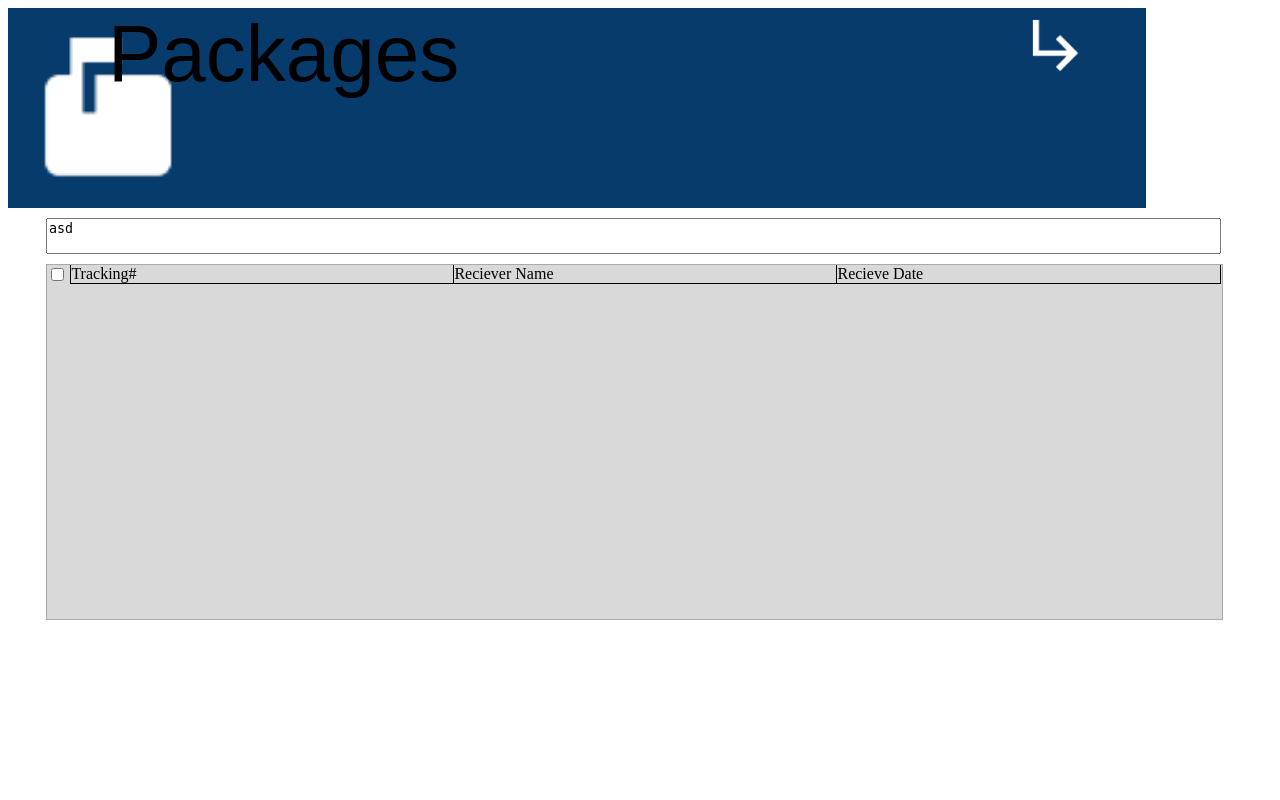
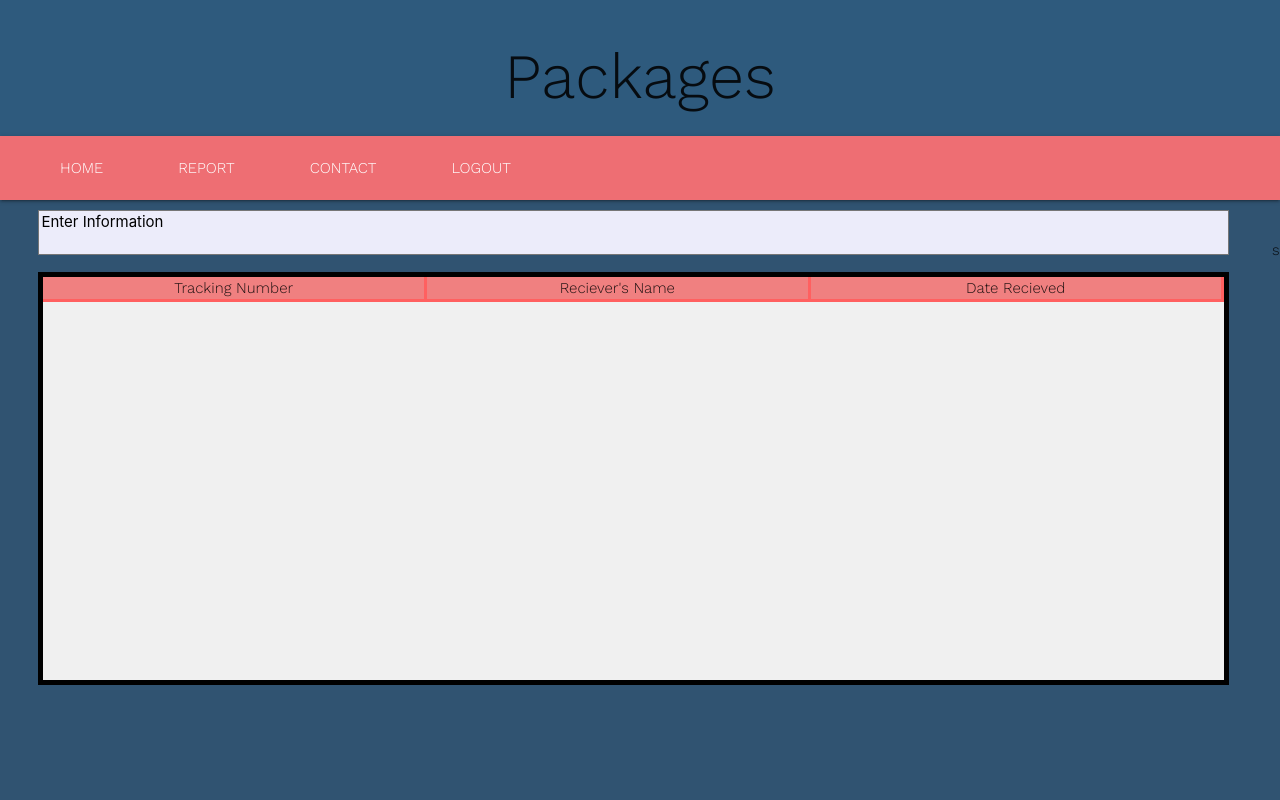
Before and after one commit to wang1kevin1/CruzMail, a Django app: page /manage/ in a window 1280 px wide. Run offline with Django 3.2, Linux system fonts and the light colour scheme.

Commit message:
menu and packages almost done

```diff
--- a/pre-release-1.0/cruzmail/static/css/manage.css
+++ b/pre-release-1.0/cruzmail/static/css/manage.css
@@ -1,4 +1,4 @@
-//dividers for manager top bar
+/*dividers for manager top bar*/
 .row:after {
     content: "";
     display: table;
@@ -24,13 +24,13 @@
 }
 .list2{
     padding-bottom: 28%;
-    border: 1px solid #aaa;
+    border: 5px solid black;
     margin-top:10px;
     margin-left:3%;
     margin-right:3%;
     width: 93%;
     resize:none;
-    background-color:#D9D9D9;
+    background-color:rgb(240, 240, 240);
 }
 
 .body {
@@ -41,6 +41,26 @@
 .col_title{
     float:left;
     width:32.5%;
-    border-right:1px solid black;
-    border-bottom:1px solid black;
+    text-align: center;
+    border-right:3px solid rgb(255, 96, 96);
+    border-bottom:3px solid rgb(255, 96, 96);
 }
+.col_xtitle{
+    float:left;
+    width:35%;
+    text-align: center;
+    border-right:3px solid rgb(255, 96, 96);
+    border-bottom:3px solid rgb(255, 96, 96);
+}
+.col_results{
+    float:left;
+    width:32.5%;
+    border-right:3px solid rgb(255, 96, 96);
+    border-bottom:3px solid rgb(255, 96, 96);
+}
+.col_xresults{
+    float:left;
+    width:35%;
+    border-right:3px solid rgb(255, 96, 96);
+    border-bottom:3px solid rgb(255, 96, 96);
+}
--- a/pre-release-1.0/cruzmail/static/js/manage_html.js
+++ b/pre-release-1.0/cruzmail/static/js/manage_html.js
@@ -1,9 +1,9 @@
 var myModel = {
     name: "Ashley",
-    test: 'asd',
+    test: 'Enter Information',
     loading: 24,
     Info: [ {a:1111111, b:"Michael", c:"Mora"},
- 	    {a:2222222, b:"Chris"  , c:"UCSC"},
+ 	        {a:2222222, b:"Christobal"  , c:"UCSC"},
             {a:3333333, b:"Samir"  , c:"SC"},
             {a:4444444, b:"Kevin"  , c:"SC"},
     	    {a:5555555, b:"Sean"   , c:"SC"}],
--- a/pre-release-1.0/cruzmail/templates/manage.html
+++ b/pre-release-1.0/cruzmail/templates/manage.html
@@ -1,47 +1,289 @@
 {% load staticfiles %}
-<html>
+<html lang="en">
     <head>
+			<style>
+					@import url('https://fonts.googleapis.com/css?family=Work+Sans:300,600');
+
+					:root {
+					  --background: #2E5A7D
+					}
+
+					/*
+					  #305371 for background
+					  #2C5779 nav bar
+					*/
+					*, *::before, *::after {
+					  box-sizing: border-box;
+					}
+
+					body {
+						margin: 0;
+						background: #305371;
+						font-family: 'Work Sans', sans-serif;
+						font-weight: 400;
+					}
+
+					.content {
+					  height: 200vh;
+					  background-image: url(//unsplash.it/1000/1000);
+					  background-color: #333; /*    */
+					  background-blend-mode: multiply;
+					  background-size: cover;
+					  display: grid;
+					  place-items: center;
+					}
+
+					/* navigation styles start here */
+
+					header {
+					  background: var(--background);
+					  text-align: center;
+					  position: fixed;
+					  z-index: 999;
+					  width: 100%;
+					}
+
+					/*stuff i just found online*/
+					.nav-toggle {
+					  position: absolute !important;
+					  top: -9999px !important;
+					  left: -9999px !important;
+					}
+
+					.nav-toggle:focus ~ .nav-toggle-label {
+					  outline: 3px solid rgba(lightblue, .75);
+					}
+
+					.nav-toggle-label {
+					  position: absolute;
+					  top: 0;
+					  left: 0;
+					  margin-left: 1em;
+					  height: 100%;
+					  display: flex;
+					  align-items: center;
+					}
+
+					.nav-toggle-label span,
+					.nav-toggle-label span::before,
+					.nav-toggle-label span::after {
+					  display: block;
+					  background: white;
+					  height: 2px;
+					  width: 2em;
+					  border-radius: 2px;
+					  position: relative;
+					}
+
+					.nav-toggle-label span::before,
+					.nav-toggle-label span::after {
+					  content: '';
+					  position: absolute;
+					}
+
+					.nav-toggle-label span::before {
+					  bottom: 7px;
+					}
+
+					.nav-toggle-label span::after {
+					  top: 7px;
+					}
+
+					nav {
+					  position: absolute;
+					  text-align: left;
+					  top: 100%;
+					  left: 0;
+					  background: var(--background);
+					  width: 100%;
+					  transform: scale(1, 0);
+					  transform-origin: top;
+					  transition: transform 400ms ease-in-out;
+					}
+
+					nav ul {
+					  margin: 0;
+					  padding: 0;
+					  list-style: none;
+					}
+
+					nav li {
+					  margin-bottom: 1em;
+					  margin-left: 1em;
+					}
+
+					nav a {
+					  color: white;
+					  text-decoration: none;
+					  font-size: 1.2rem;
+					  text-transform: uppercase;
+					  opacity: 0;
+					  transition: opacity 150ms ease-in-out;
+					}
+
+					nav a:hover {
+					  color: #000;
+					}
+
+					.nav-toggle:checked ~ nav {
+					  transform: scale(1,1);
+					}
+
+					.nav-toggle:checked ~ nav a {
+					  opacity: 1;
+					  transition: opacity 250ms ease-in-out 250ms;
+					}
+
+					@media screen and (min-width: 800px) {
+					  .nav-toggle-label {
+						display: none;
+					  }
+
+					  header {
+						display: grid;
+						grid-template-columns: 1fr auto minmax(600px, 3fr) 1fr;
+					  }
+
+					  .logo {
+						grid-column: 2 / 3;
+					  }
+
+					  nav {
+					/*  this block needed for edge support*/
+						position: relative;
+						text-align: left;
+						transition: none;
+						transform: scale(1,1);
+						background: none;
+						top: initial;
+						left: initial;
+
+						/*grid for where to align title */
+						grid-column: 3 / 4;
+						display: flex;
+						justify-content: flex-end;
+						align-items: center;
+					  }
+
+					  nav ul {
+						display: flex;
+					  }
+
+					  nav li {
+						margin-left: 3em;
+						margin-bottom: 0;
+					  }
+
+					  nav a {
+						opacity: 1;
+						position: relative;
+					  }
+
+					  nav a::before {
+						content: '';
+						display: block;
+						height: 5px;
+						background: black;
+						position: absolute;
+						top: -.75em;
+						left: 0;
+						right: 0;
+						transform: scale(0, 1);
+						transition: transform ease-in-out 250ms;
+					  }
+
+					  nav a:hover::before {
+						transform: scale(1,1);
+					  }
+					}
+
+
+			   /*------------------------CSS FOR THE BUTTONS--------------------------------------*/
+			  button {
+
+				position: absolute;
+				/*top: 35%;
+				left: 30%;*/
+				transform: translate(-50%, -50%);
+
+				vertical-align: top;
+				background-position-x: 50%;
+				background-position-y: 150%;
+
+				color:rgb(0, 0, 0);
+				width: 120px;
+				height: 80px;
+				border: 2px solid #fff;
+				font-size: 18px;
+				border-radius: 4px;
+				transition: .6s;
+				overflow: hidden;
+
+			}
+			button:hover{
+				background: #5c5b5b;
+				cursor: pointer;
+
+
+			}
+			 </style>
+			  <meta charset="UTF-8">
+			  <meta name="viewport" content="width=device-width, initial-scale=1.0">
+			  <meta http-equiv="X-UA-Compatible" content="ie=edge">
+			 <!-- Compiled and minified CSS -->
+			 <link rel="stylesheet" href="https://cdnjs.cloudflare.com/ajax/libs/materialize/1.0.0/css/materialize.min.css">
+
+			  <title>Cruz Mail</title>
+
+
+
+			  <header>
+				  <h1 class="logo">Packages</h1>
+				  <input type="checkbox" id="nav-toggle" class="nav-toggle" >
+				  <nav>
+					<ul>
+					  <li><a href="#">Home</a></li>
+					  <li><a href="#">Report</a></li>
+					  <li><a href="#">Contact</a></li>
+					  <li><a href="#">Logout</a></li>
+					</ul>
+				  </nav>
+				  <label for="nav-toggle" class="nav-toggle-label">
+					<span></span>
+				  </label>
+			  </header>
     </head>
     <body>
 
 <!--...................................Header for Manage................................................................-->
 	<div id="my_view">
-            <div class="body">
-	        <div class="row">
-    		    <div class="pic_column">
-	                <img src="{% static 'img/mail.png' %}" style="width:200px;height:200px;">
+            <div class="body" style="background-color:#305371">
+
             </div>
 
-		    <div class="title_column" v-on:click="sort();">
-	     	            Packages
-		    </div>
-
-		    <div class="pic_column">
-		        <img src="{% static 'img/back.png' %}" style="width:75px;height:75px;">
-		    </div>
-	        </div>
-            </div>
-
-            <textarea class="list" v-model="test">
+			<!--change color of text box here-->
+			<textarea class="list" style="background-color: rgb(236, 236, 250)" v-model="test">
 		    ${test}
 	    </textarea>
 
 
 <!--...................................List Of Packages................................................................-->
+s
+
 <div class="list2">
 	<div class="row">
 	<div style="float:left;width:2%;border-right:1px solid black;">
 		<input type="checkbox">
 		</input>
 	</div>
-		    <div class="col_title">
-		        Tracking#
+	<div class="col_title" style = "background-color: lightcoral;">
+		Tracking Number
 	</div>
-		    <div class="col_title">
-		        Reciever Name
+	<div class="col_title" style = "background-color: lightcoral;">
+		Reciever's Name
 	</div>
-		    <div class="col_title">
-                        Recieve Date
+	<div class="col_xtitle" style = "background-color: lightcoral; ">
+				Date Recieved
 	</div>
 
 		</div>
@@ -54,20 +296,19 @@
 											<input type="checkbox">
 											</input>
 									</div>
-                        <div class="col_title">
+									<div class="col_results">
 	${info.a}
 									</div>
-                        <div class="col_title">
+									<div class="col_results">
 	${info.b}
 									</div>
-                        <div class="col_title">
+									<div class="col_xresults">
 	${info.c}
 									</div>
 							</div>
 					</div>
 	 </div>
 </div>
-
 
 	<script src="{% static 'js/vue.js' %}"></script>
         <script src="https://cdn.jsdelivr.net/npm/vue@2.6.2/dist/vue.js"></script>
```
Also changed, not shown: pre-release-1.0/cruzmail/templates/menu.html (+16 -8 lines), pre-release-1.0/cruzmail/static/img/button_mailstops.png (added), pre-release-1.0/cruzmail/static/img/button_packages.JPG (added). Lines whose indentation alone changed are shown as unchanged.
